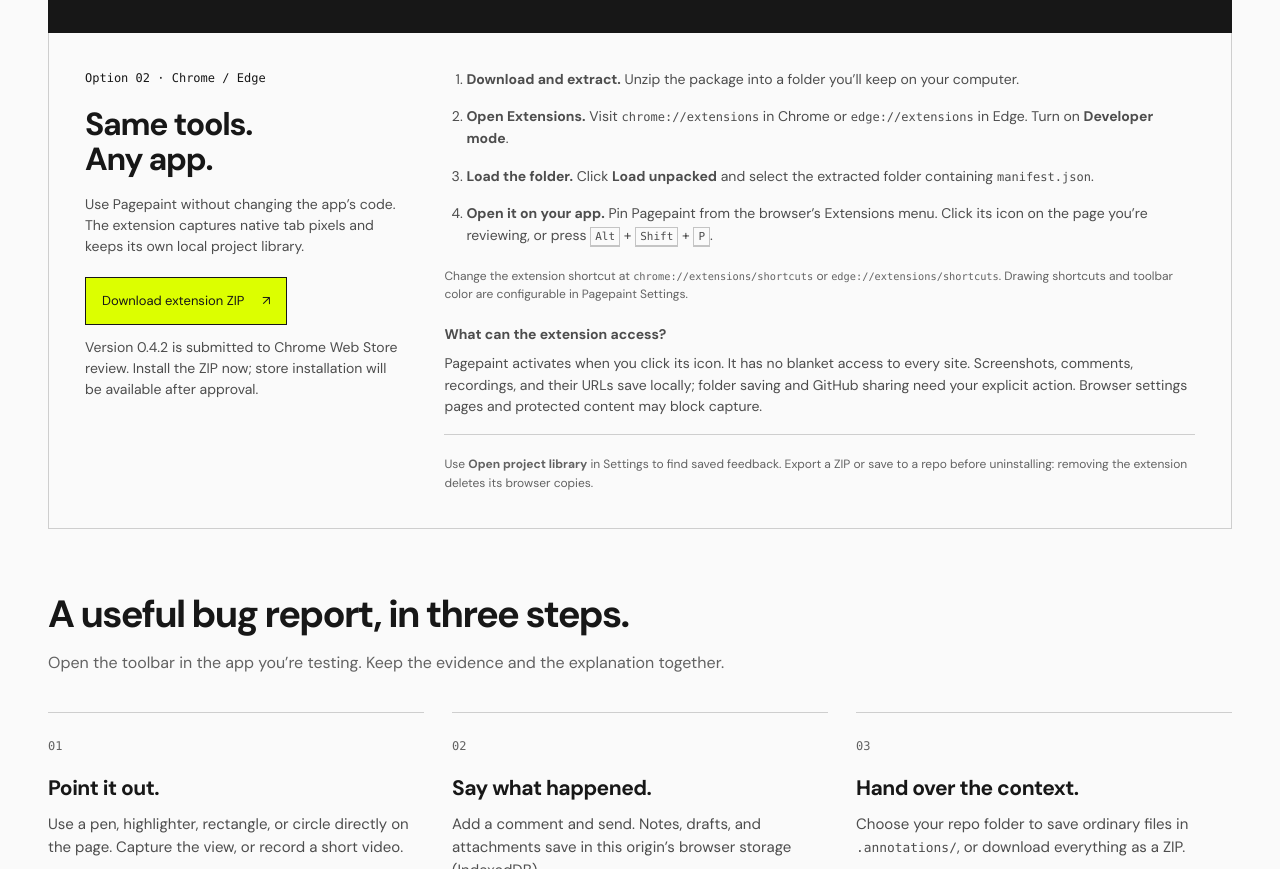
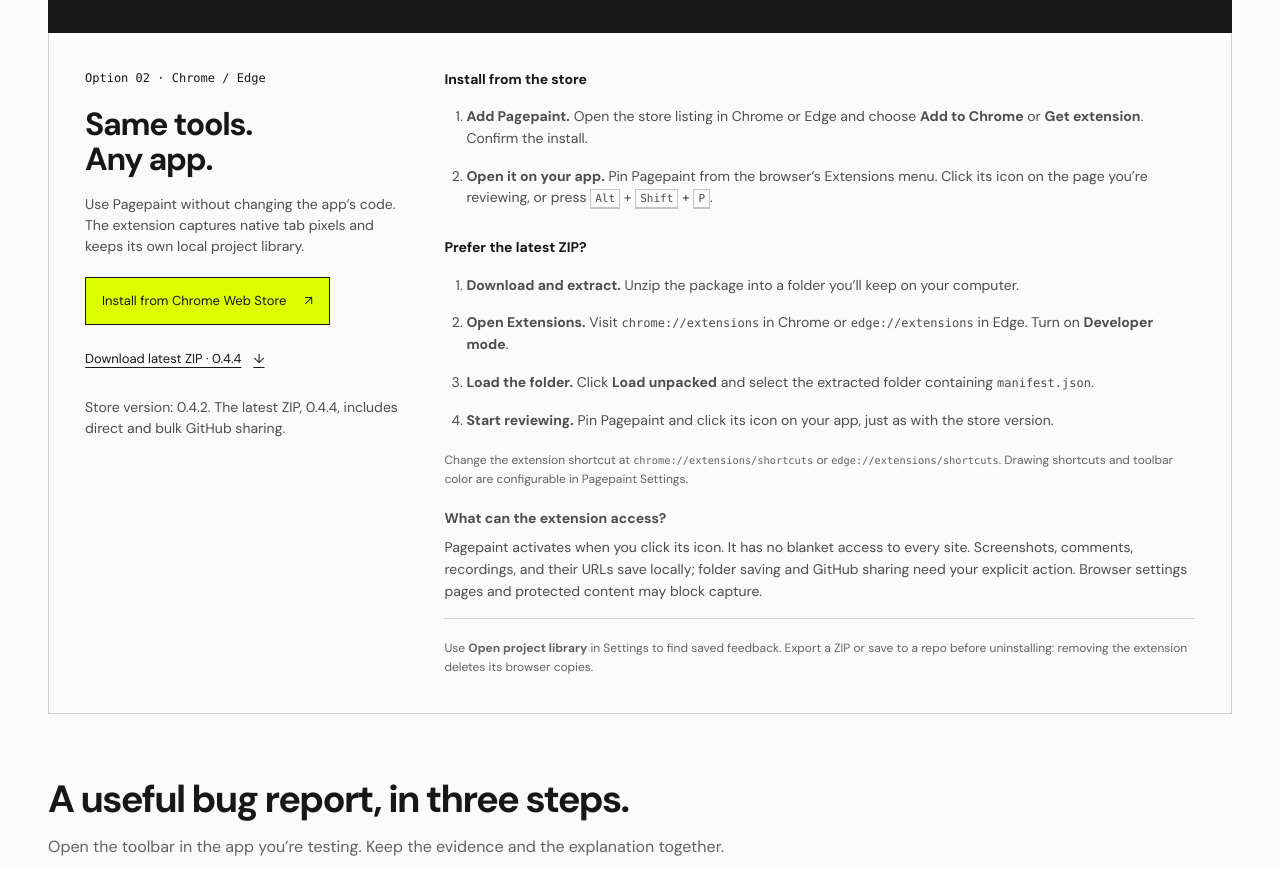
Before and after one commit to pagepaint/pagepaint, a browser extension: page index.html in a window 1280 px wide. Shown: the part 1164-2033 px from the top of the page. Drawn offline with Linux system fonts and the light colour scheme.

Commit message:
Link the public Chrome Store listing from installation guides

```diff
--- a/index.html
+++ b/index.html
@@ -220,18 +220,43 @@
             Use Pagepaint without changing the app’s code. The extension
             captures native tab pixels and keeps its own local project library.
           </p>
-          <a
-            class="extension-download"
-            href="/v0.4.4/pagepaint-extension.zip"
-            download
-            >Download extension ZIP <span aria-hidden="true">↗</span></a
-          >
+          <div class="extension-actions">
+            <a
+              class="extension-store"
+              href="https://chromewebstore.google.com/detail/pagepaint/kdjggnmegnnhpdlnogdlbiaakbhgfcjh"
+              target="_blank"
+              rel="noopener noreferrer"
+              >Install from Chrome Web Store
+              <span aria-hidden="true">↗</span></a
+            >
+            <a
+              class="extension-download"
+              href="/v0.4.4/pagepaint-extension.zip"
+              download
+              >Download latest ZIP · 0.4.4 <span aria-hidden="true">↓</span></a
+            >
+          </div>
           <p class="extension-status">
-            Version 0.4.2 is submitted to Chrome Web Store review. Install the
-            ZIP now; store installation will be available after approval.
+            Store version: 0.4.2. The latest ZIP, 0.4.4, includes direct and
+            bulk GitHub sharing.
           </p>
         </div>
         <div class="extension-content">
+          <h3>Install from the store</h3>
+          <ol>
+            <li>
+              <strong>Add Pagepaint.</strong> Open the store listing in Chrome
+              or Edge and choose <strong>Add to Chrome</strong> or
+              <strong>Get extension</strong>. Confirm the install.
+            </li>
+            <li>
+              <strong>Open it on your app.</strong> Pin Pagepaint from the
+              browser’s Extensions menu. Click its icon on the page you’re
+              reviewing, or press <kbd>Alt</kbd> + <kbd>Shift</kbd> +
+              <kbd>P</kbd>.
+            </li>
+          </ol>
+          <h3 class="extension-manual-title">Prefer the latest ZIP?</h3>
           <ol>
             <li>
               <strong>Download and extract.</strong> Unzip the package into a
@@ -249,10 +274,8 @@
               containing <code>manifest.json</code>.
             </li>
             <li>
-              <strong>Open it on your app.</strong> Pin Pagepaint from the
-              browser’s Extensions menu. Click its icon on the page you’re
-              reviewing, or press <kbd>Alt</kbd> + <kbd>Shift</kbd> +
-              <kbd>P</kbd>.
+              <strong>Start reviewing.</strong> Pin Pagepaint and click its icon
+              on your app, just as with the store version.
             </li>
           </ol>
           <p class="extension-note">
--- a/public/directions/release-notes/style.css
+++ b/public/directions/release-notes/style.css
@@ -449,7 +449,14 @@ video {
   color: #4d4d4d;
   max-width: 35ch;
 }
-.extension-download {
+.extension-actions {
+  display: flex;
+  flex-direction: column;
+  align-items: flex-start;
+  gap: 12px;
+  margin-block: 20px 16px;
+}
+.extension-store {
   display: inline-flex;
   align-items: center;
   justify-content: space-between;
@@ -461,10 +468,25 @@ video {
   padding: 12px 16px;
   min-height: 48px;
   text-decoration: none;
-  margin-block: 20px 12px;
 }
-.extension-download:hover {
+.extension-store:hover {
   background: var(--accent-hover);
+}
+.extension-download {
+  display: inline-flex;
+  align-items: center;
+  gap: 12px;
+  min-height: 44px;
+  font-size: 13px;
+  text-underline-offset: 4px;
+}
+.extension-content > h3 {
+  margin-bottom: 16px;
+  font-size: 14px;
+  color: var(--ink);
+}
+.extension-content > .extension-manual-title {
+  margin-top: 28px;
 }
 .extension-heading > .extension-status,
 .extension-content > .extension-note {
--- a/public/llms-full.txt
+++ b/public/llms-full.txt
@@ -94,7 +94,9 @@ JavaScript initialization also accepts a `hotkeys` object. Keys are `toggle`, `d
 
 The video button records a user-selected screen, window, or tab using `getDisplayMedia` and `MediaRecorder`. It produces a previewable attachment with recording-time context and saves its Blob in IndexedDB. Recordings are video-only, limited to one minute or approximately 50 MB. Stop through **Stop & attach**, add a comment, then Send. ZIPs and repo saves contain the original `.webm` or `.mp4` file. Canceling screen selection leaves the draft intact. Stop before leaving a CDN-embedded page; its recorder cannot survive page navigation.
 
-Download [the Chrome / Edge extension ZIP](https://pagepaint.dev/v0.4.4/pagepaint-extension.zip), extract it, enable Developer mode at `chrome://extensions` or `edge://extensions`, and choose **Load unpacked** with that folder. Click the extension icon on an app, or use Alt+Shift+P (configurable in the browser’s extension shortcuts). Browser-internal pages may block capture. Version 0.4.2 was submitted to Chrome Web Store review on October 8, 2026, with automatic publication enabled after approval. The ZIP works now; a store installation link will follow approval. The homepage has a step-by-step [extension installation guide](https://pagepaint.dev/#extension).
+Install [Pagepaint from the Chrome Web Store](https://chromewebstore.google.com/detail/pagepaint/kdjggnmegnnhpdlnogdlbiaakbhgfcjh) in Chrome or Edge. Pin its icon from the browser’s Extensions menu, then click it on your app or press Alt+Shift+P (configurable in the browser’s extension shortcuts). Browser-internal pages may block capture. The public store version is 0.4.2, verified on October 9, 2026.
+
+For the latest version, download [the 0.4.4 Chrome / Edge extension ZIP](https://pagepaint.dev/v0.4.4/pagepaint-extension.zip), which includes direct card and bulk GitHub sharing. Extract it, enable Developer mode at `chrome://extensions` or `edge://extensions`, and choose **Load unpacked** with that folder. The homepage has a step-by-step [extension installation guide](https://pagepaint.dev/#extension) for both options.
 
 The extension bundles the shared library, uses native tab screenshots instead of DOM reconstruction, and records in an offscreen document so a clip can continue across navigations. Click its recording badge/action to stop if the on-page toolbar is unavailable. Completed clips are recoverable in its local project library. **Open Pagepaint library** in Settings provides centralized project history, repo folder saving, and ZIP export. Projects are separated by full origin, including localhost port. CDN embeds and the extension have separate storage histories. Activating the extension replaces a mounted CDN widget for that page session, preserving its app-origin data and avoiding duplicate controls.
 
--- a/public/llms.txt
+++ b/public/llms.txt
@@ -18,9 +18,11 @@ For separate projects on the same origin, set `data-project="my-app"`. Set `data
 
 ### Chrome / Edge extension
 
-Download [the extension ZIP](https://pagepaint.dev/v0.4.4/pagepaint-extension.zip), extract it, open `chrome://extensions` or `edge://extensions`, enable Developer mode, and choose Load unpacked with the folder containing `manifest.json`. Pin its icon and click it on the app. Default activation shortcut: Alt+Shift+P. Configure that shortcut on the browser's extensions/shortcuts page.
+Install [Pagepaint from the Chrome Web Store](https://chromewebstore.google.com/detail/pagepaint/kdjggnmegnnhpdlnogdlbiaakbhgfcjh) in Chrome or Edge. Pin its icon and click it on the app. Default activation shortcut: Alt+Shift+P. Configure that shortcut on the browser's extensions/shortcuts page. The published store version is 0.4.2, verified on October 9, 2026.
 
-The extension bundles all executable code and has no blanket host permission. It uses native tab screenshots and an offscreen tab recorder. Its local project library is separate from CDN-widget history. Browser-internal pages and protected content may block capture. Version 0.4.2 was submitted to Chrome Web Store review on October 8, 2026, with automatic publication enabled after approval. Install the ZIP until approval; no public store installation link is available yet.
+For the latest version, download [the 0.4.4 extension ZIP](https://pagepaint.dev/v0.4.4/pagepaint-extension.zip), which includes direct card and bulk GitHub sharing. Extract it, open `chrome://extensions` or `edge://extensions`, enable Developer mode, and choose Load unpacked with the folder containing `manifest.json`.
+
+The extension bundles all executable code and has no blanket host permission. It uses native tab screenshots and an offscreen tab recorder. Its local project library is separate from CDN-widget history. Browser-internal pages and protected content may block capture.
 
 ## What it does
 
```
Also changed, not shown: AGENTS.md (+1 -1 lines), public/directions/release-notes/index.html (+35 -12 lines), store/listing.md (+5 -3 lines), README.md.
